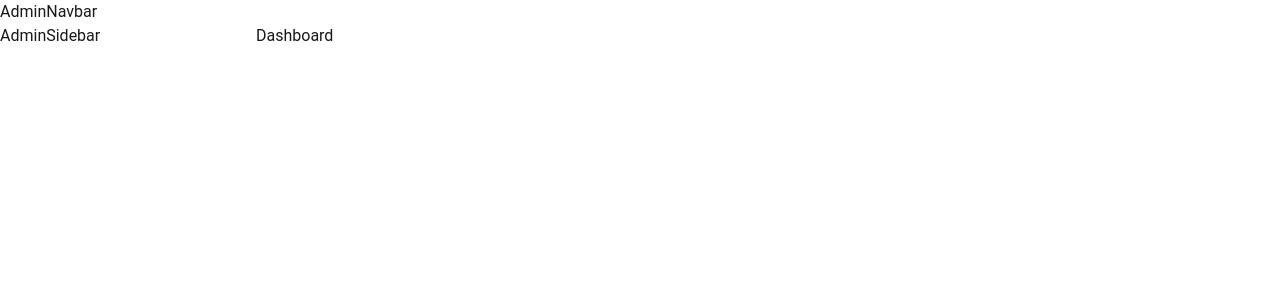
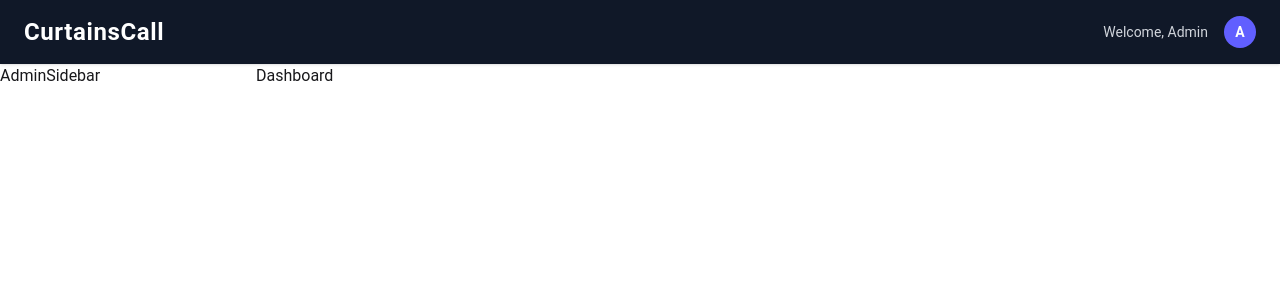
Before and after one commit to ajkacca457/curtain-call, a React (Vite) app in the folder client/: page /admin in a window 1280 px wide. Shown: the top 300 px of the page. Built offline with nearby package versions, Linux system fonts and the light colour scheme; no server answers; a web font is replaced by a local one.

Commit message:
update admin navbar

```diff
--- a/client/src/components/admin/AdminNavbar.jsx
+++ b/client/src/components/admin/AdminNavbar.jsx
@@ -1,9 +1,32 @@
-import React from 'react'
+import { Link } from 'react-router-dom';
+import {useUser} from '@clerk/clerk-react';
 
 const AdminNavbar = () => {
+
+  const { user } = useUser();
+  console.log("User Info:", user);
+
   return (
-    <div>AdminNavbar</div>
-  )
-}
+    <header className="w-full bg-gray-900 text-white shadow-sm">
+      <div className="max-w-[1600px] mx-auto px-6 py-4 flex items-center justify-between">
+        {/* Logo / Title */}
+        <Link
+          to="/admin"
+          className="text-2xl font-bold tracking-wide text-white hover:text-indigo-400 transition"
+        >
+          CurtainsCall
+        </Link>
 
-export default AdminNavbar
+        {/* Admin Info */}
+        <div className="flex items-center gap-4 text-sm">
+          <span className="text-gray-300">Welcome, {user?.username || 'Admin'}</span>
+          <div className="w-8 h-8 bg-indigo-500 rounded-full flex items-center justify-center text-white font-semibold">
+            {user?.username ? user.username.charAt(0).toUpperCase() : 'A'}
+          </div>
+        </div>
+      </div>
+    </header>
+  );
+};
+
+export default AdminNavbar;
```
